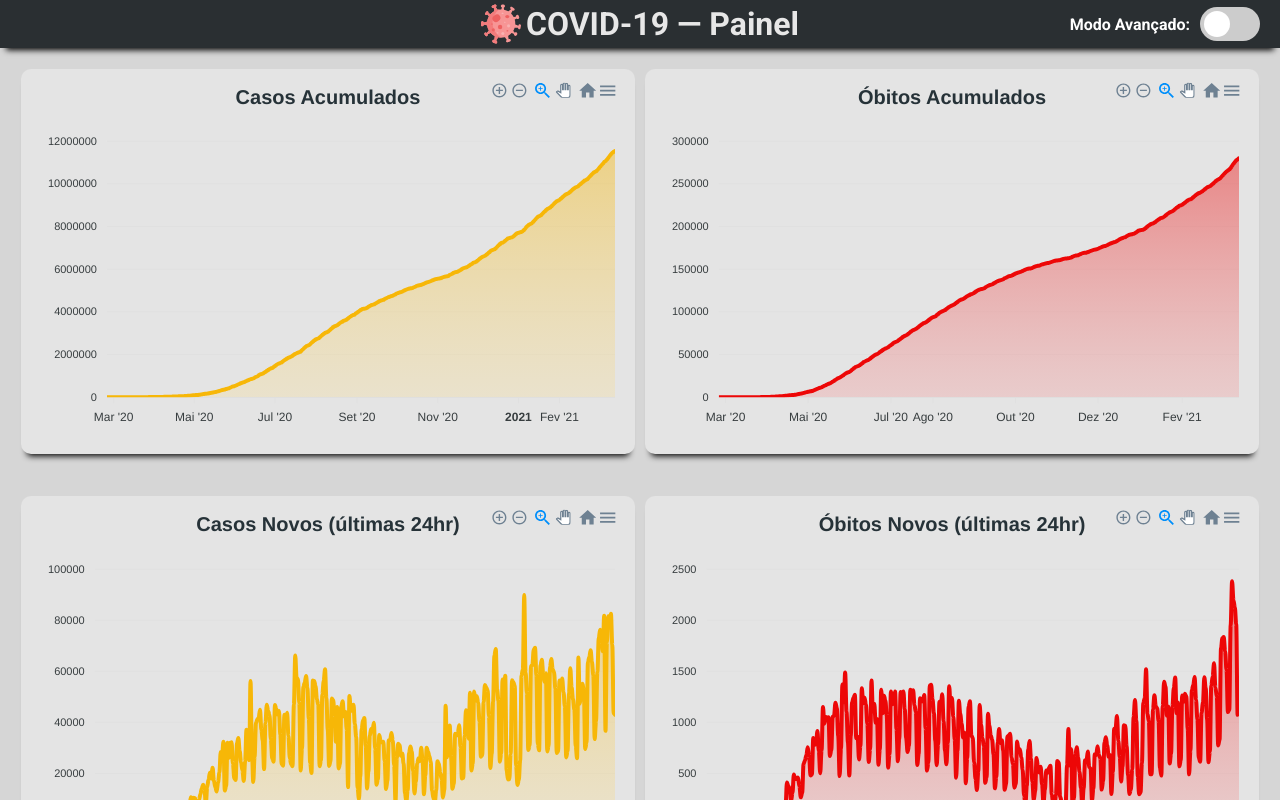
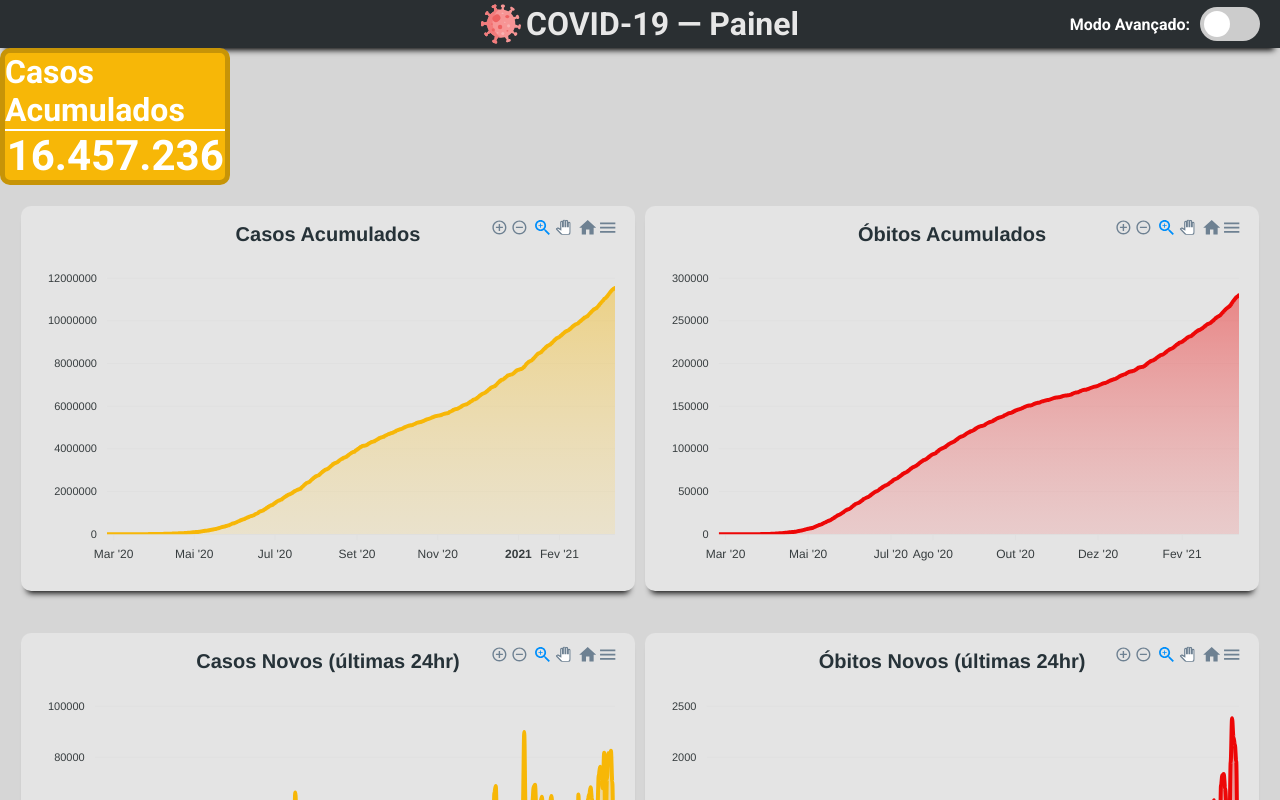
Before and after one commit to reandov/covid19-panel, a Next.js app: page / in a window 1280 px wide. Shown: the top 800 px of the page. Built offline with nearby package versions, Linux system fonts and the light colour scheme.

Commit message:
adding card component and card list

```diff
--- /dev/null
+++ b/src/components/Card.tsx
@@ -0,0 +1,13 @@
+import styles from "../styles/components/Card.module.css";
+
+export function Card() {
+  return (
+    <div className={styles.container}>
+      <div className={styles.cardInfo}>
+        <h1>Casos Acumulados</h1>
+        <hr />
+        <p>16.457.236</p>
+      </div>
+    </div>
+  );
+}
--- a/src/pages/index.tsx
+++ b/src/pages/index.tsx
@@ -1,5 +1,6 @@
 // Component Importations
 import { NavigationBar } from "../components/NavigationBar";
+import { Card } from "../components/Card";
 import { ViewManager } from "../components/ViewManager";
 
 // Contexts Importations
@@ -12,6 +13,7 @@ export default function Home() {
       <>
         <ViewerSwitcherProvider>
           <NavigationBar />
+          <Card />
           <DataProvider>
             <ViewManager />
           </DataProvider>
--- /dev/null
+++ b/src/styles/components/Card.module.css
@@ -0,0 +1,29 @@
+.container {
+  width: 18%;
+  background-color: #f7b707;
+  border-radius: 10px;
+  border: 5px solid #c79407;
+}
+
+.cardInfo {
+  display: flex;
+  flex-direction: column;
+  justify-content: center;
+  align-items: center;
+}
+
+.cardInfo h1 {
+  color: white;
+}
+
+.cardInfo hr {
+  width: 100%;
+  color: black;
+  border: 1px solid var(--white);
+}
+
+.cardInfo p {
+  font-size: 42px;
+  font-weight: bold;
+  color: var(--white);
+}
```
Also changed, not shown: src/components/CardList.tsx (added), src/styles/components/CardList.module.css (added).
